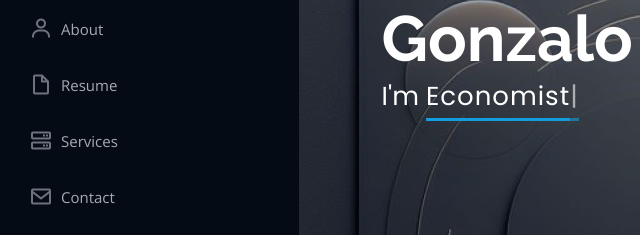
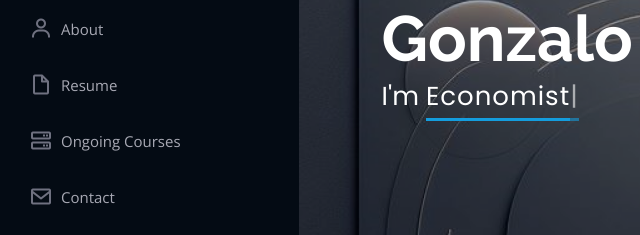
Before and after one commit to Gonzalo-Ormeno/Gonzalo_Ormeno_CV, a plain HTML site: page index.html in a window 1280 px wide. Shown: the part 312-547 px from the top of the page, 1-641 px from the left. Drawn offline with nearby package versions, Linux system fonts and the light colour scheme.

Commit message:
Update index.html

```diff
--- a/index.html
+++ b/index.html
@@ -62,7 +62,7 @@
           <li><a href="#hero" class="nav-link scrollto active"><i class="bx bx-home"></i> <span>Home</span></a></li>
           <li><a href="#about" class="nav-link scrollto"><i class="bx bx-user"></i> <span>About</span></a></li>
           <li><a href="#resume" class="nav-link scrollto"><i class="bx bx-file-blank"></i> <span>Resume</span></a></li>
-          <li><a href="#Ongoing Courses" class="nav-link scrollto"><i class="bx bx-server"></i> <span>Services</span></a></li>
+          <li><a href="#Ongoing Courses" class="nav-link scrollto"><i class="bx bx-server"></i> <span>Ongoing Courses</span></a></li>
           <li><a href="#contact" class="nav-link scrollto"><i class="bx bx-envelope"></i> <span>Contact</span></a></li>
         </ul>
       </nav><!-- .nav-menu -->
```
